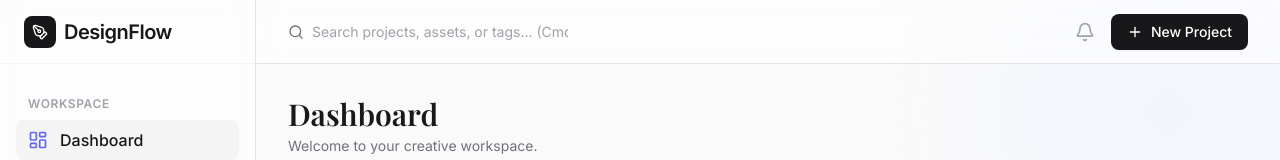
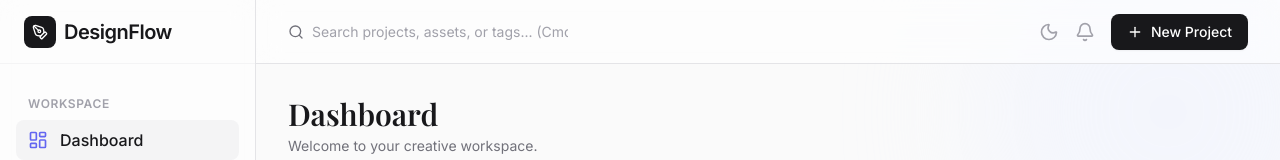
Before and after one commit to Mariyamalikho/Design-Flow-, a React (Vite) app: page / in a window 1280 px wide. Shown: the top 160 px of the page. Built offline with nearby package versions, Linux system fonts and the light colour scheme; a web font is replaced by a local one.

Commit message:
feat: implement theme toggle button

```diff
--- a/src/components/TopNav.tsx
+++ b/src/components/TopNav.tsx
@@ -1,21 +1,30 @@
-import { Search, Bell, Plus } from "lucide-react";
+import { Search, Bell, Plus, Moon, Sun } from "lucide-react";
+import { useTheme } from "@/hooks/useTheme";
 
 export function TopNav() {
+  const { theme, setTheme } = useTheme();
+
   return (
-    <header className="h-16 bg-white/50 backdrop-blur-md border-b border-zinc-200 flex items-center justify-between px-8 z-10 sticky top-0">
-      <div className="flex items-center gap-2 text-zinc-500">
+    <header className="h-16 bg-white/50 dark:bg-zinc-900/50 backdrop-blur-md border-b border-zinc-200 dark:border-zinc-800 flex items-center justify-between px-8 z-10 sticky top-0">
+      <div className="flex items-center gap-2 text-zinc-500 dark:text-zinc-400">
         <Search className="w-4 h-4" />
         <input
           type="text"
           placeholder="Search projects, assets, or tags... (Cmd+K)"
-          className="bg-transparent border-none outline-none text-sm w-64 placeholder:text-zinc-400"
+          className="bg-transparent border-none outline-none text-sm w-64 placeholder:text-zinc-400 dark:placeholder:text-zinc-500"
         />
       </div>
       <div className="flex items-center gap-4">
-        <button className="text-zinc-400 hover:text-zinc-600 transition-colors">
+        <button
+          onClick={() => setTheme(theme === "dark" ? "light" : "dark")}
+          className="text-zinc-400 hover:text-zinc-600 dark:hover:text-zinc-300 transition-colors"
+        >
+          {theme === "dark" ? <Sun className="w-5 h-5" /> : <Moon className="w-5 h-5" />}
+        </button>
+        <button className="text-zinc-400 hover:text-zinc-600 dark:hover:text-zinc-300 transition-colors">
           <Bell className="w-5 h-5" />
         </button>
-        <button className="bg-zinc-900 text-white text-sm font-medium px-4 py-2 rounded-lg hover:bg-zinc-800 transition-colors flex items-center gap-2 shadow-sm">
+        <button className="bg-zinc-900 dark:bg-indigo-500 text-white text-sm font-medium px-4 py-2 rounded-lg hover:bg-zinc-800 dark:hover:bg-indigo-600 transition-colors flex items-center gap-2 shadow-sm">
           <Plus className="w-4 h-4" />
           New Project
         </button>
```
